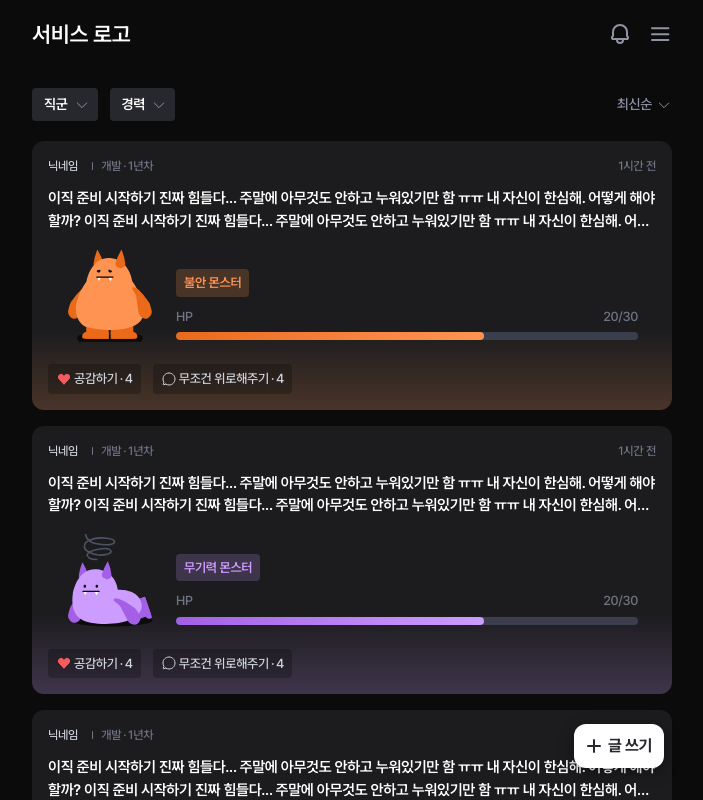
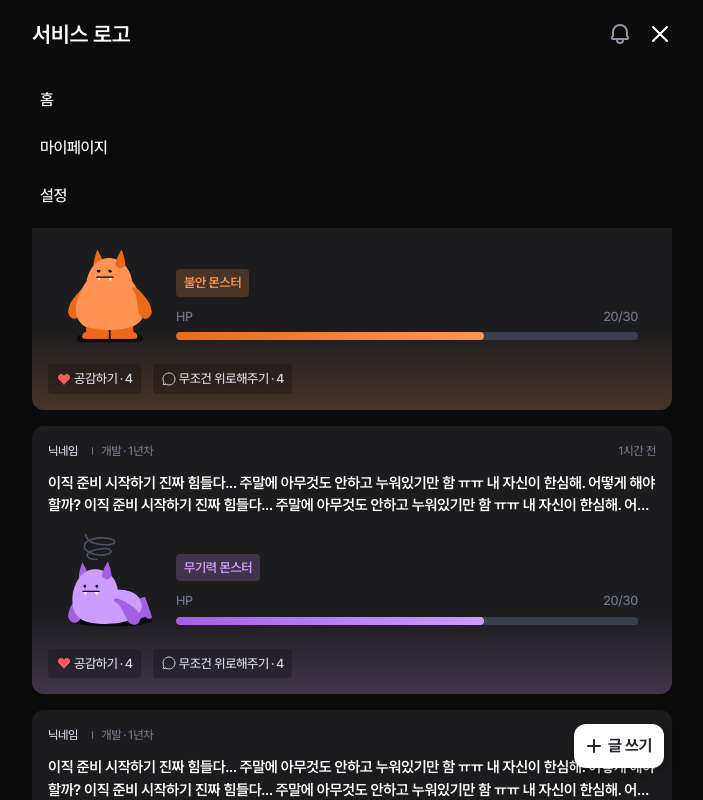
Before and after one commit to DDD-Community/DDD-13-WEBBB-FE, a Next.js app: page / in a window 1280 px wide. Both pictures are taken after a click on the button 948 px from the left and 34 px from the top of the page. Shown: the top 800 px of the page, without its empty margins (288-991 px from the left). Built offline with nearby package versions, Linux system fonts and the light colour scheme.

Commit message:
feat: 홈 햄버거 메뉴 구현

```diff
--- /dev/null
+++ b/app/(index)/TopBar.tsx
@@ -0,0 +1,46 @@
+"use client";
+
+import AlarmDefault from "@/assets/icons/ic_alarm_default.svg";
+import Menu from "@/assets/icons/ic_menu.svg";
+import Close from "@/assets/icons/ic_close.svg";
+import { useState } from "react";
+
+export default function TopBar() {
+  const [isMenuOpen, setIsMenuOpen] = useState(false);
+
+  const handleMenuClick = () => {
+    setIsMenuOpen((prev) => !prev);
+  };
+
+  return (
+    <>
+      <div className="sticky top-0 z-10 flex h-17 items-center justify-between bg-black px-4">
+        <p className="text-head-22sb">서비스 로고</p>
+
+        <div className="align-center flex gap-4">
+          <button type="button">
+            <AlarmDefault className="h-6 w-6 flex-none text-gray-50" />
+          </button>
+          <button type="button" onClick={handleMenuClick}>
+            {isMenuOpen ? (
+              <Close className="h-6 w-6 flex-none text-white" />
+            ) : (
+              <Menu className="h-6 w-6 flex-none text-gray-50" />
+            )}
+          </button>
+        </div>
+      </div>
+
+      {isMenuOpen && (
+        <>
+          <div className="fixed inset-0 z-20" onClick={handleMenuClick} />
+          <div className="text-body-16m text-gray-10 absolute top-17 z-20 flex w-full flex-col gap-6 bg-black px-6 py-5">
+            <a href="#">홈</a>
+            <a href="#">마이페이지</a>
+            <a href="#">설정</a>
+          </div>
+        </>
+      )}
+    </>
+  );
+}
--- a/app/(index)/page.tsx
+++ b/app/(index)/page.tsx
@@ -1,7 +1,5 @@
-import AlarmDefault from "@/assets/icons/ic_alarm_default.svg";
-import Menu from "@/assets/icons/ic_menu.svg";
-
 import Filter from "./Filter";
+import TopBar from "./TopBar";
 import WriteButton from "./WriteButton";
 import CharacterCard from "@/components/CharacterCard";
 
@@ -9,19 +7,7 @@ export default function Home() {
   return (
     <>
       <div>
-        <div className="sticky top-0 z-10 flex h-17 items-center justify-between bg-black px-4">
-          <p className="text-head-22sb">서비스 로고</p>
-
-          <div className="align-center flex gap-4">
-            <button type="button">
-              <AlarmDefault className="h-6 w-6 flex-none text-gray-50" />
-            </button>
-            <button type="button">
-              <Menu className="h-6 w-6 flex-none text-gray-50" />
-            </button>
-          </div>
-        </div>
-
+        <TopBar />
         <Filter />
       </div>
 
```
Also changed, not shown: assets/icons/ic_close.svg (added).
